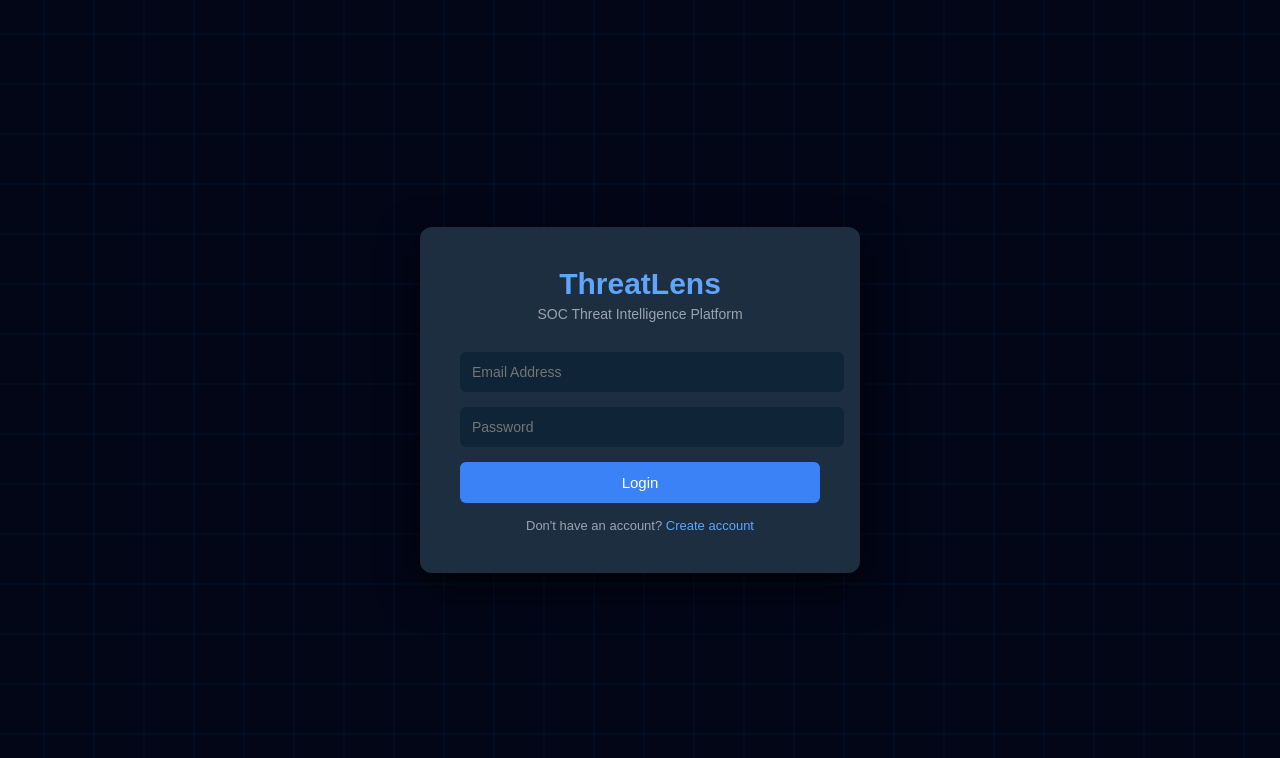
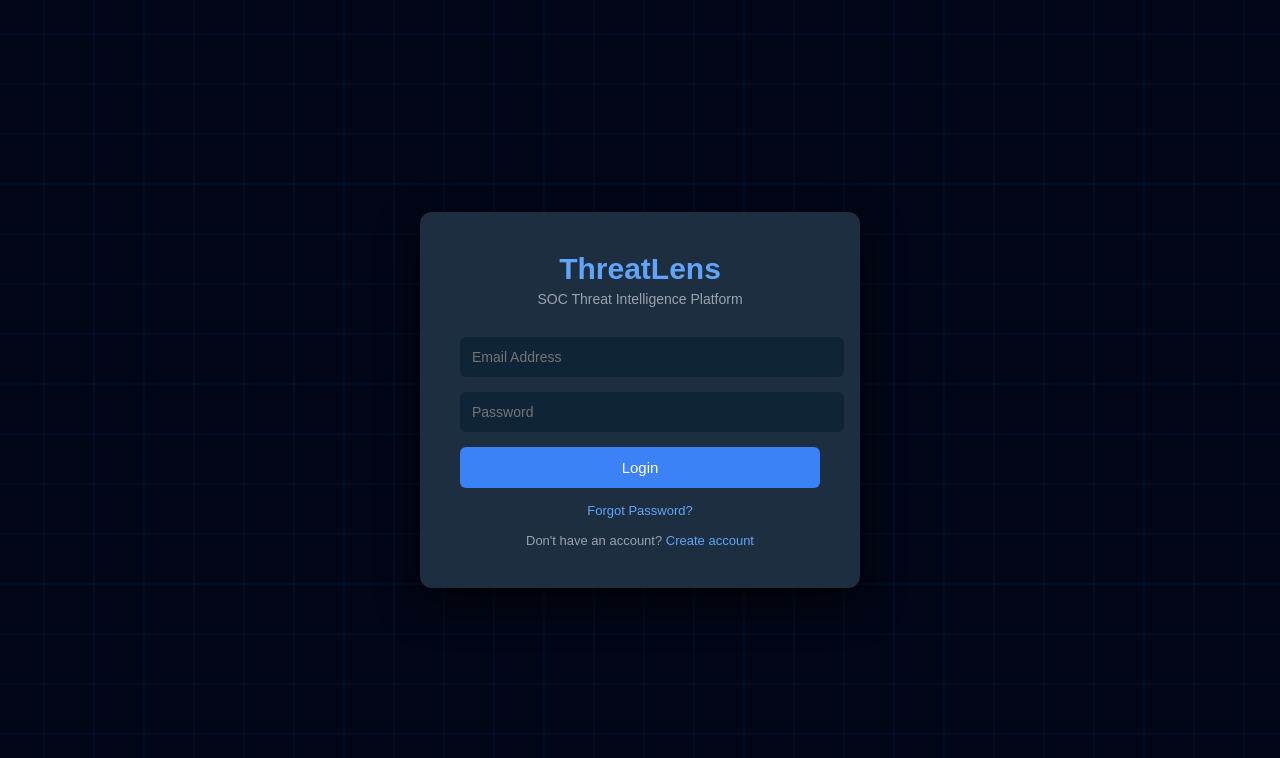
Before and after one commit to praneeth-sec/threatlens, a Flask app: page /login in a window 1280 px wide. Shown: the top 758 px of the page. Run offline with Flask 3, Linux system fonts and the light colour scheme; some libraries are stand-ins or nearby versions.

Commit message:
added forgot password feature

```diff
--- a/app/routes/auth_routes.py
+++ b/app/routes/auth_routes.py
@@ -1,8 +1,10 @@
 from flask import Blueprint, request, render_template, redirect, url_for, session
 from werkzeug.security import generate_password_hash, check_password_hash
 from db import get_db_connection
+from datetime import datetime, timedelta
 import requests
 import os
+import secrets
 
 
 auth_bp = Blueprint("auth", __name__)
@@ -113,6 +115,69 @@ def login():
     return render_template("login.html")
 
 
+@auth_bp.route("/forgot-password", methods=["GET", "POST"])
+def forgot_password():
+
+    if request.method == "POST":
+        email = request.form["email"]
+
+        conn = get_db_connection()
+        cursor = conn.cursor()
+
+        cursor.execute("SELECT * FROM users WHERE email=%s", (email,))
+        user = cursor.fetchone()
+
+        if user:
+            token = secrets.token_urlsafe(32)
+            expiry = datetime.utcnow() + timedelta(minutes=15)
+
+            cursor.execute(
+                "UPDATE users SET reset_token=%s, reset_token_expiry=%s WHERE email=%s",
+                (token, expiry, email)
+            )
+            conn.commit()
+
+            print(f"RESET LINK: https://threatlens-3m5n.onrender.com/reset-password/{token}")
+
+        conn.close()
+
+        return render_template("forgot_password.html", success="If account exists, reset link sent")
+
+    return render_template("forgot_password.html")
+
+@auth_bp.route("/reset-password/<token>", methods=["GET", "POST"])
+def reset_password(token):
+
+    conn = get_db_connection()
+    cursor = conn.cursor()
+
+    cursor.execute("SELECT * FROM users WHERE reset_token=%s", (token,))
+    user = cursor.fetchone()
+
+    if not user:
+        return "Invalid token"
+
+    expiry = user[4]  # index for expiry
+
+    if datetime.utcnow() > expiry:
+        return "Token expired"
+
+    if request.method == "POST":
+        new_password = request.form["password"]
+        hashed = generate_password_hash(new_password)
+
+        cursor.execute(
+            "UPDATE users SET password=%s, reset_token=NULL, reset_token_expiry=NULL WHERE id=%s",
+            (hashed, user[0])
+        )
+
+        conn.commit()
+        conn.close()
+
+        return redirect("/login")
+
+    return render_template("reset_password.html")
+
 @auth_bp.route("/init-db")
 def init_db():
     conn = get_db_connection()
--- a/app/templates/login.html
+++ b/app/templates/login.html
@@ -168,6 +168,10 @@ font-size:13px;
 </form>
 
 <div class="links">
+<a href="/forgot-password">Forgot Password?</a>
+</div>
+
+<div class="links">
 Don't have an account? <a href="/signup">Create account</a>
 </div>
 
```
Also changed, not shown: app/templates/forgot_password.html (added, +22 -0 lines), app/templates/reset_password.html (added, +18 -0 lines).
